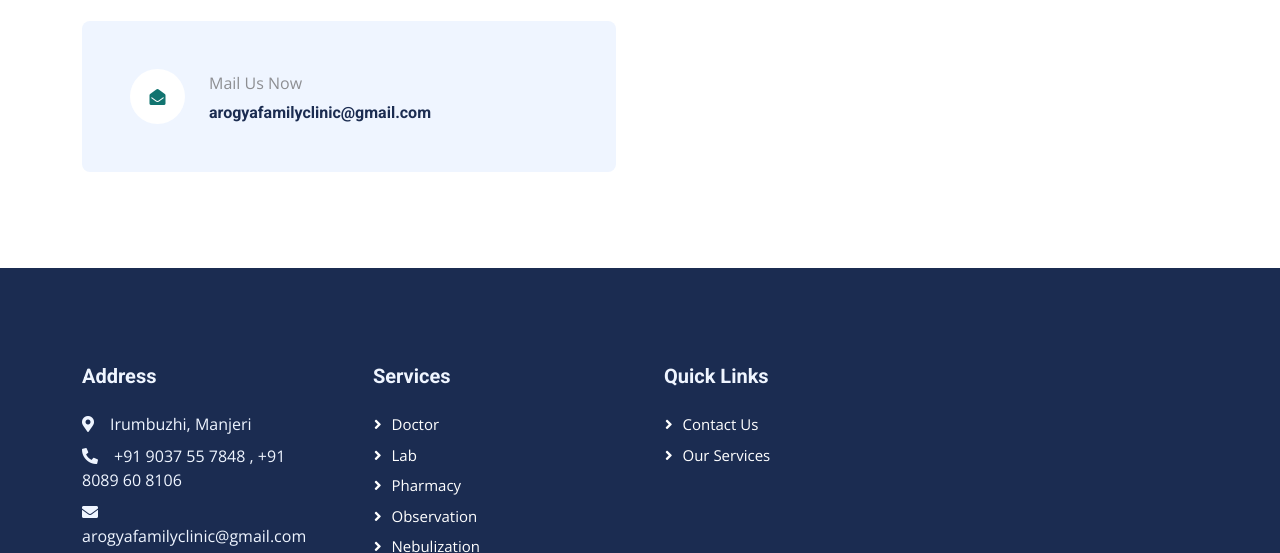
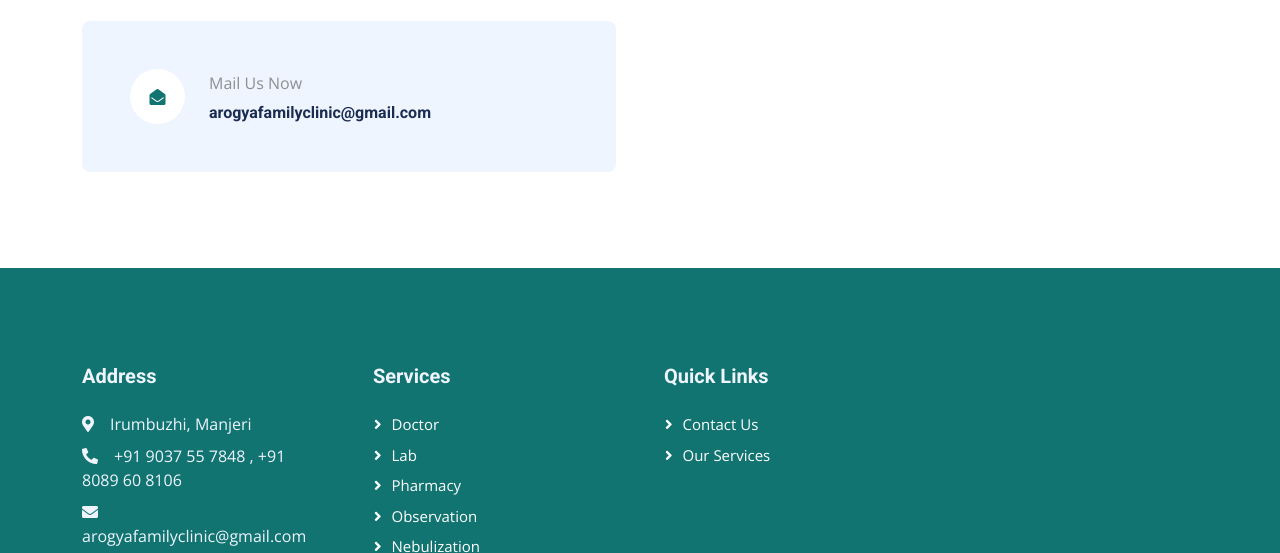
Before and after one commit to jasimedarath/arogyafamilyclinics.github.io, a plain HTML site: page service.html in a window 1280 px wide. Shown: the part 1984-2537 px from the top of the page. Drawn offline with nearby package versions, Linux system fonts and the light colour scheme.

Commit message:
Update service.html

```diff
--- a/service.html
+++ b/service.html
@@ -321,7 +321,7 @@
 
 
     <!-- Footer Start -->
-    <div class="container-fluid bg-dark text-light footer mt-5 pt-5 wow fadeIn" data-wow-delay="0.1s">
+    <div class="container-fluid bg-primary text-light footer mt-5 pt-5 wow fadeIn" data-wow-delay="0.1s">
         <div class="container py-5">
             <div class="row g-5">
                 <div class="col-lg-3 col-md-6">
```
